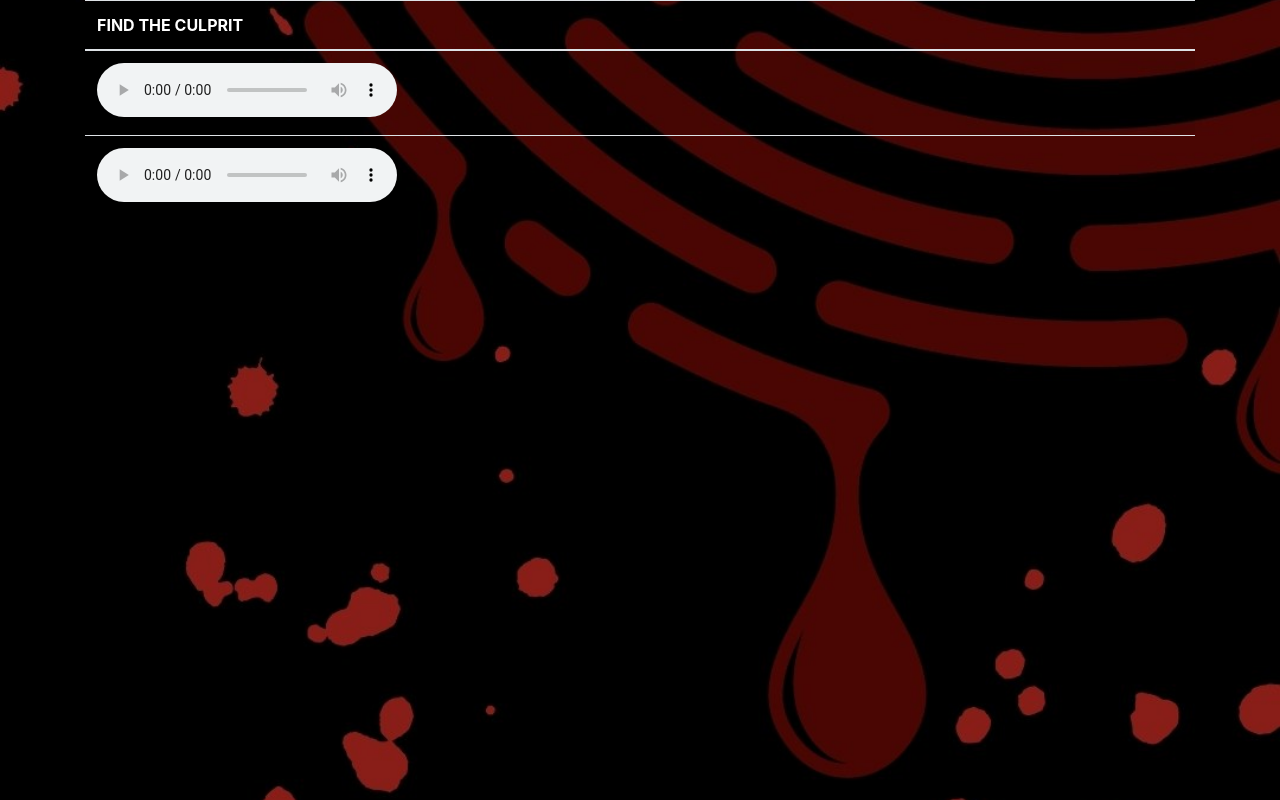
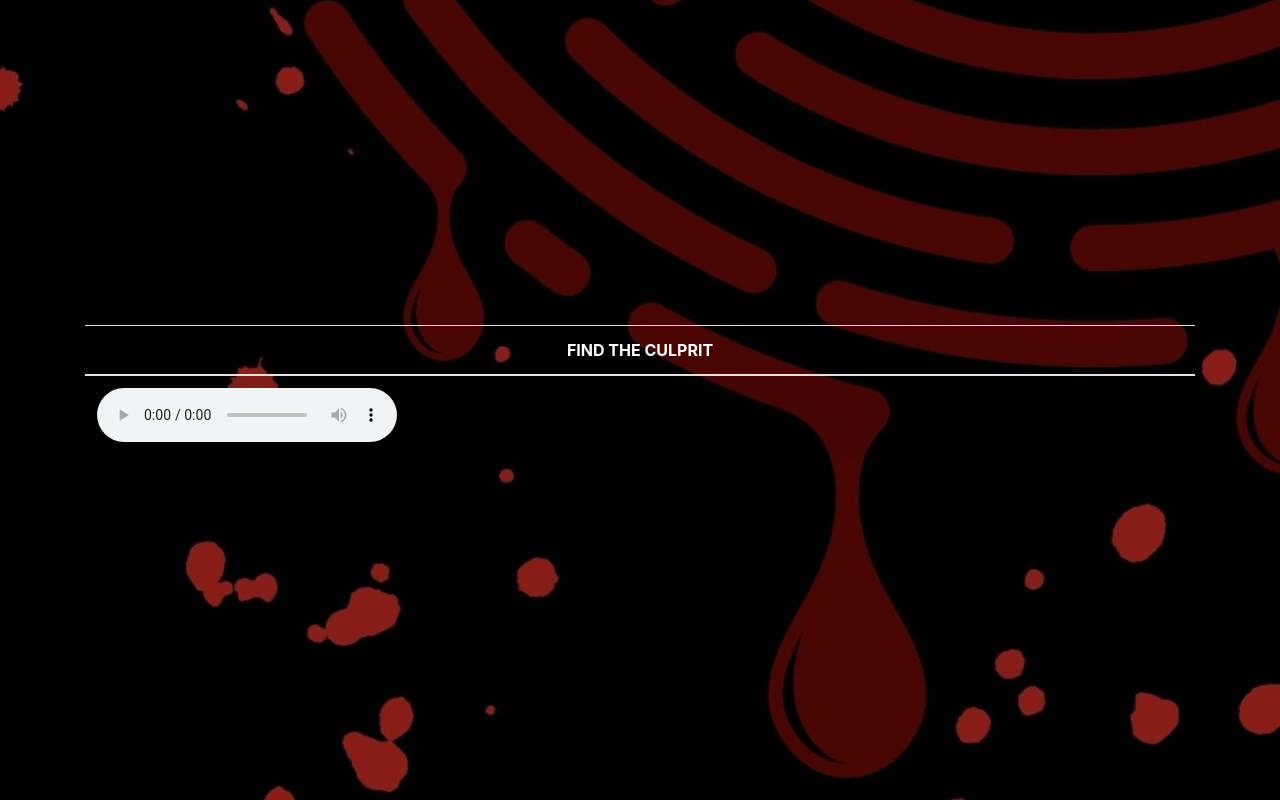
Before and after one commit to ISTE-TKMCE/BlindSpot-frontend, a plain HTML site: page qr_audio.html in a window 1280 px wide. Drawn offline with nearby package versions, Linux system fonts and the light colour scheme.

Commit message:
changed audio

```diff
--- a/assets/css/qr_audio.css
+++ b/assets/css/qr_audio.css
@@ -14,6 +14,9 @@ body{
 .container{
     min-height:100vh;
     width:100%;
+    display:flex;
+    justify-content:center;
+    align-items: center;
 }
 
 .table{
--- a/qr_audio.html
+++ b/qr_audio.html
@@ -16,21 +16,17 @@
 
         <div class="table-responsive">
             <table class="table table-striped table-hover">
-                <thead>
+                <thead class = "text-center">
                 <tr><th>FIND THE CULPRIT</th></tr>
 
                 </thead>
                 <tbody>
-                    <tr><td><audio controls>
+                    <tr><td><audio controls controlsList="nodownload">
                         <source src="https://file-examples-com.github.io/uploads/2017/11/file_example_MP3_700KB.mp3" type="audio/ogg">
                         <source src="horse.mp3" type="audio/mpeg">
                         Your browser does not support the audio element.
                       </audio></td></tr>
-                    <tr><td><audio controls>
-                        <source src="horse.ogg" type="audio/ogg">
-                        <source src="horse.mp3" type="audio/mpeg">
-                        Your browser does not support the audio element.
-                      </audio></td></tr>
+
 
 
                 </tbody>
```
